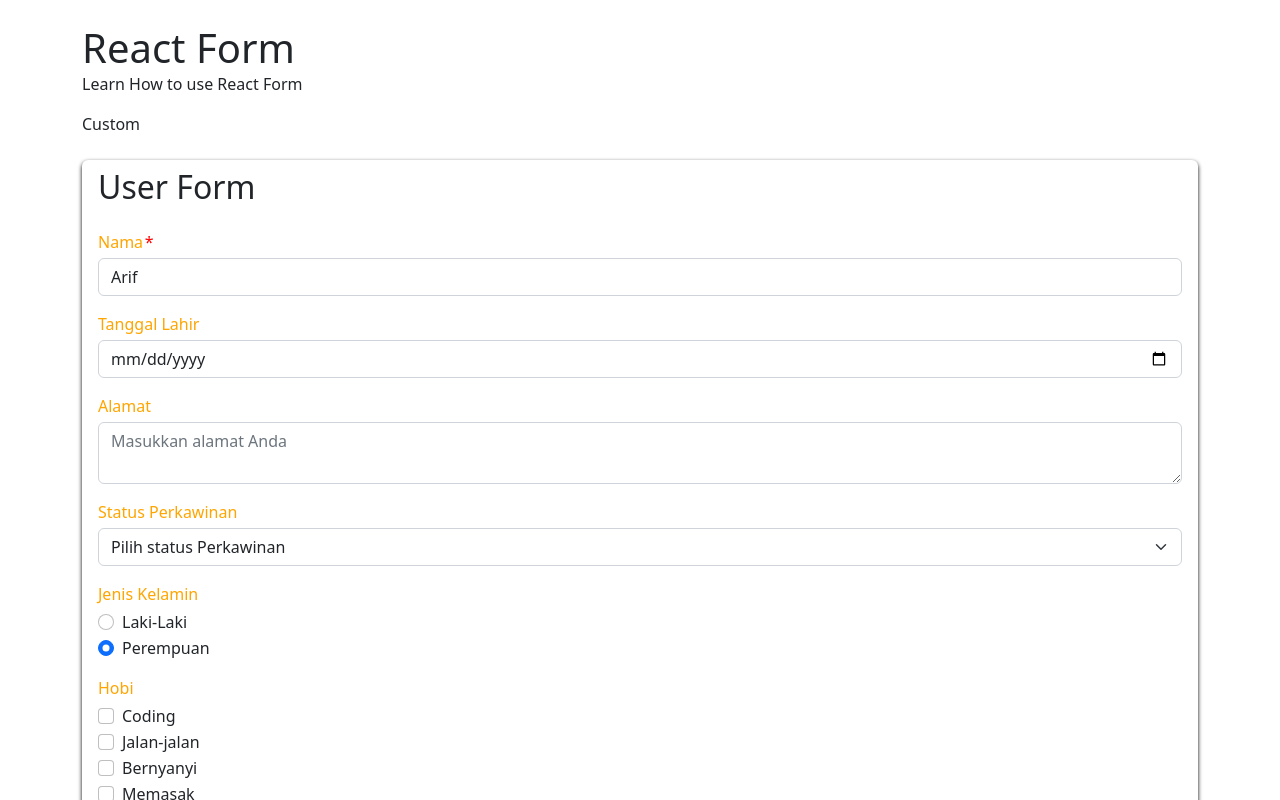
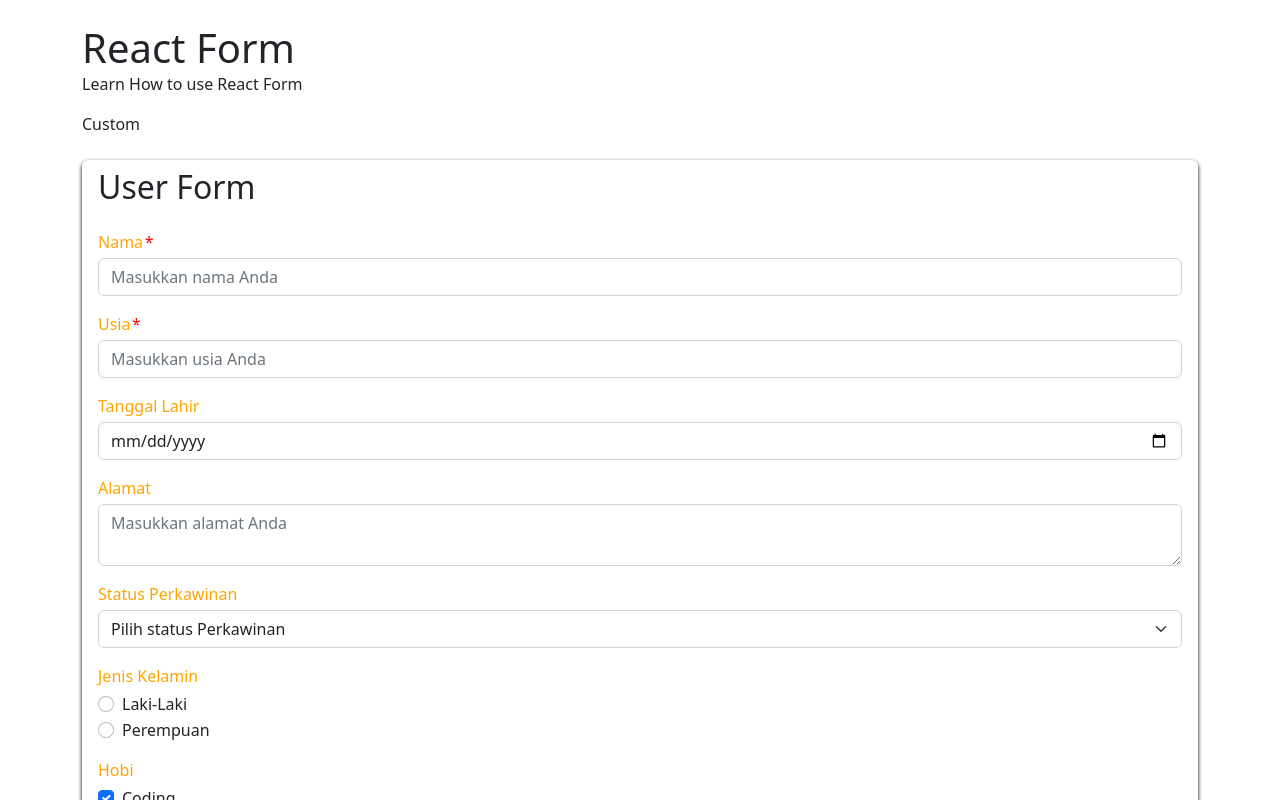
Before and after one commit to afikrico/rxid-form, a React (Create React App) app: page / in a window 1280 px wide. Shown: the top 800 px of the page. Built offline with nearby package versions, Linux system fonts and the light colour scheme.

Commit message:
initial set default value.

```diff
--- a/src/App.tsx
+++ b/src/App.tsx
@@ -1,6 +1,6 @@
 import logo from "./logo.svg";
 import "./App.scss";
-import { useState } from "react";
+import { useEffect, useState } from "react";
 import CustomComponent from "./shared/components/Custom";
 import {
   CheckboxModel,
@@ -12,13 +12,37 @@ import { Components } from "./shared/components";
 
 function App() {
   const [state, setState] = useState({
-    name: "Arif",
-    age: 21,
-    gender: 2,
+    record: {
+      name: "",
+      age: '',
+      gender: 0,
+      dob: "",
+      address: "",
+      marital: '',
+    },
     statusPerkawinanOptions: StatusPerkawinanModel.createList(),
     jenisKelaminOptions: JenisKelamin.createList(),
-    hobiList: CheckboxModel.createList(HobiModel.createList()),
+    hobiList: CheckboxModel.createList(HobiModel.createList(), (option: HobiModel) => {
+      const isChecked = HobiModel.createList().slice(0,2).findIndex(item => item.id === option.id) !== -1
+      return isChecked
+    }),
   });
+
+  useEffect(() => {
+    setTimeout(() => {
+      const record= {
+        name: "Arif",
+        age: 31,
+        gender: 2,
+        dob: "1990-3-30",
+        address: "jalan Cilebut Raya",
+        marital: 2,
+        hobi: HobiModel.createList().slice(3, 4),
+      }
+    })
+    console.log("record ", state);
+  }, []);
+
   const submitHandler = (e: any) => {
     e.preventDefault();
     const formData = new FormData(e.target);
@@ -62,11 +86,20 @@ function App() {
           <Components.Form.Group label="Nama" htmlFor="name" required={true}>
             <input
               type="text"
-              value={state.name}
+              defaultValue={state.record.name}
               onChange={onChangeHandler}
               name="name"
               className="form-control"
               placeholder="Masukkan nama Anda"
+            />
+          </Components.Form.Group>
+          <Components.Form.Group label="Usia" htmlFor="age" required={true}>
+            <input
+              type="number"
+              defaultValue={state.record.age}
+              name="age"
+              className="form-control"
+              placeholder="Masukkan usia Anda"
             />
           </Components.Form.Group>
 
@@ -76,6 +109,7 @@ function App() {
               className="form-control"
               name="dob"
               placeholder="Pilih tanggal lahir Anda"
+              defaultValue={state.record.dob}
             />
           </Components.Form.Group>
 
@@ -84,11 +118,16 @@ function App() {
               name="address"
               className="form-control"
               placeholder="Masukkan alamat Anda"
+              defaultValue={state.record.address}
             />
           </Components.Form.Group>
 
           <Components.Form.Group label="Status Perkawinan" htmlFor="marital">
-            <select className="form-select" name="marital">
+            <select
+              className="form-select"
+              name="marital"
+              defaultValue={state.record.marital}
+            >
               <option value="">Pilih status Perkawinan</option>
               {state.statusPerkawinanOptions.map((statusPerkawinan) => (
                 <option value={statusPerkawinan.id} key={statusPerkawinan.id}>
@@ -107,7 +146,7 @@ function App() {
                   name="gender"
                   id={"gender" + jenisKelamin.id}
                   value={jenisKelamin.id}
-                  checked={jenisKelamin.id === state.gender}
+                  checked={jenisKelamin.id === state.record.gender}
                   onChange={(e) =>
                     setState((state) => ({
                       ...state,
@@ -134,6 +173,7 @@ function App() {
                   name="hobi"
                   id={"hobi" + hobi.option.id}
                   value={hobi.option.id}
+                  checked={hobi.isChecked}
                   onChange={(e) => {
                     const hobiList = state.hobiList;
                     hobiList[i].isChecked = e.target.checked;
--- a/src/shared/models/checkbox.tsx
+++ b/src/shared/models/checkbox.tsx
@@ -1,8 +1,8 @@
 export class CheckboxModel {
   private constructor(public option: any, public isChecked: boolean = false) {}
 
-  public static createList(options: Array<any>): Array<CheckboxModel> {
-    return options.map((option) => new CheckboxModel(option));
+  public static createList(options: Array<any>, callbacks?: (option: any) => boolean): Array<CheckboxModel> {
+    return options.map((option) => new CheckboxModel(option, callbacks && callbacks(option)));
   }
 
   public static getValues(checkbox: Array<CheckboxModel>): Array<any> {
```
